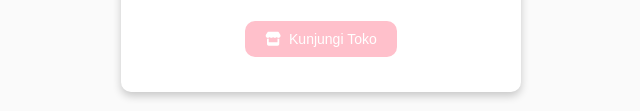
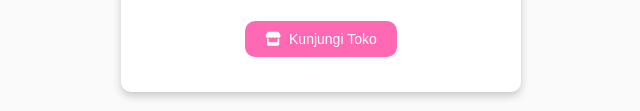
Before and after one commit to nixy-pro/bunga-di-cianjur-buka-24-jam, a plain HTML site: page index.html in a window 1280 px wide. Shown: the part 404-515 px from the top of the page, without its empty margins (319-959 px from the left). Drawn offline with Linux system fonts and the light colour scheme.

Commit message:
Update index.html

```diff
--- a/index.html
+++ b/index.html
@@ -86,7 +86,7 @@
         }
 
         .button-3d {
-            background-color: pink; /* warna bg button */
+            background-color: #FF69B4; /* warna bg button */
             color: white;
             padding: 10px 20px;
             font-size: 14px;
```
